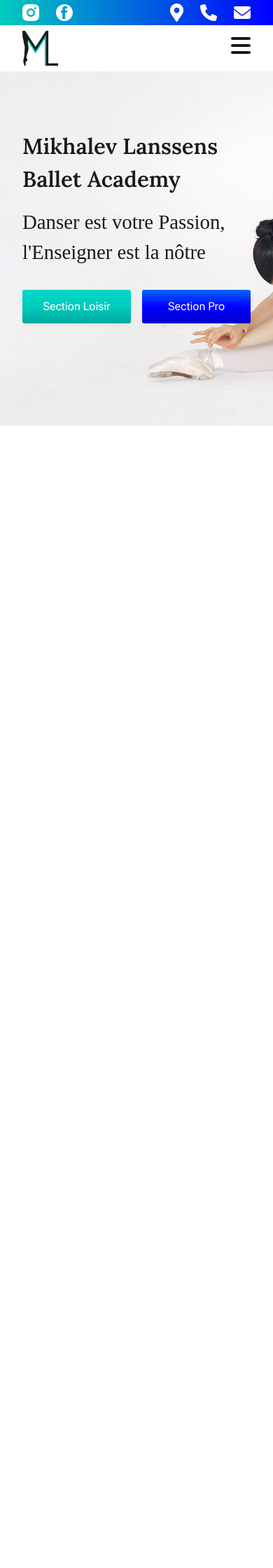
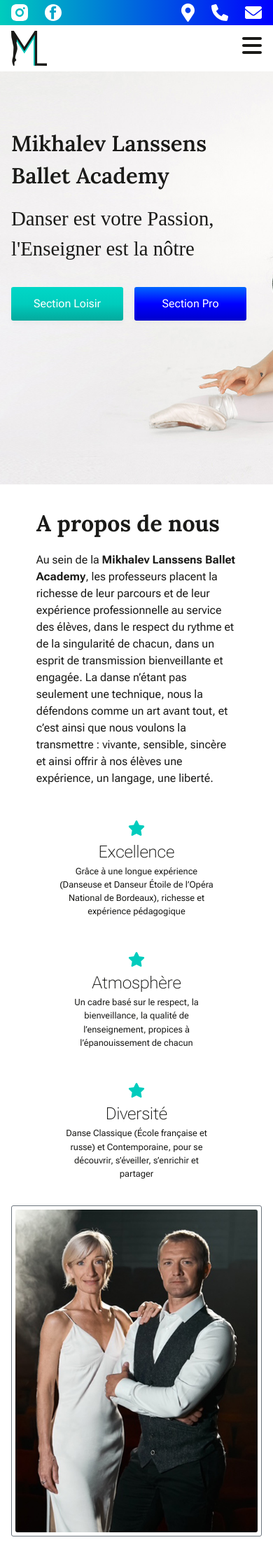
Before and after one commit to OlenaKolyada/mlba, a PHP site: page / in a window 390 px wide. Shown: the top 2240 px of the page at 70% size. Before the commit the page ends 608 px from the top, so only its background shows below. Run offline with PHP 8.4, Linux system fonts and the light colour scheme; some web fonts are replaced.

Commit message:
About and About Mobile are ready

```diff
--- a/css/global.css
+++ b/css/global.css
@@ -30,7 +30,7 @@ html, body {
 }
 
 html {
-    font-size: 18px;
+    font-size: 16px;
 }
 
 body {
@@ -104,20 +104,27 @@ ul, ol {
     padding: 0 2rem;
 }
 
-/* Tablet */
+/* Responsive */
 @media screen and (max-width: 1023px) {
-    html {
-        font-size: 16px;
+
+}
+
+@media screen and (max-width: 992px) {
+
+}
+
+
+@media screen and (max-width: 767px) {
+
+}
+
+
+@media screen and (max-width: 480px) {
+    .container {
+        padding: 0 1rem;
     }
 }
 
-/* Mobile Large */
-@media screen and (max-width: 757px) {
-
+@media screen and (max-width: 424px) {
 
 }
-
-/* Mobile Small */
-@media screen and (max-width: 480px) {
-
-}
--- a/css/layout.css
+++ b/css/layout.css
@@ -1,3 +1,19 @@
+/* Section START */
+section {
+    height: 70vh;
+}
+
+.section-padding {
+    padding: 4rem 0;
+}
+
+.section-row {
+    display: flex;
+    gap: min(4rem, 5vw);
+    justify-content: space-between;
+}
+/* Section END */
+
 /* Buttons */
 .btn {
     display: flex;
@@ -67,20 +83,114 @@
     justify-content: center;
     align-items: center;
 }
+/* Buttons END */
 
-/* Tablet */
+/* Frame START */
+.frame {
+    display: inline-block;
+    padding: 5px;
+    border: 1px solid var(--grey);
+    border-radius: 3px;
+    max-width: fit-content;
+}
+
+.frame img {
+    border-radius: 3px;
+    display: block;
+}
+/* Frame END */
+
+/* Photo START */
+.section-photo {
+    width: min(34vw, 450px);
+}
+/* Photo END */
+
+/* Three Items Row START */
+.three-items-wrap {
+    display: flex;
+    justify-content: center;
+    margin-top: 4vw;
+}
+
+.three-items-row {
+    display: flex;
+    flex-direction: row;
+    justify-content: space-between;
+    width: 100%;
+}
+
+.three-items-item {
+    font-size: 0.8rem;
+    text-align: center;
+    max-width: 28%;
+}
+
+.three-items-item .icon {
+    width: 24px;
+}
+
+.three-items-item h4 {
+    margin-bottom: 0;
+}
+/* Three Items Row END */
+
+/* Responsive */
 @media screen and (max-width: 1023px) {
     .btn {
         width: 10rem;
     }
+
+    section {
+        height: 54vh;
+    }
 }
 
-/* Mobile Large */
-@media screen and (max-width: 757px) {
+@media screen and (max-width: 992px) {
+    .section-row {
+        flex-direction: column;
+        align-items: center;
+    }
 
+    .section-photo {
+        width: 100%;
+    }
 }
 
-/* Mobile Small */
+@media screen and (max-width: 767px) {
+    section {
+        height: 70vh;
+    }
+
+    .section-padding {
+        padding: 3rem 0;
+    }
+
+    .three-items-row {
+        flex-direction: column;
+        align-items: center;
+        justify-content: center;
+    }
+
+    .three-items-item {
+        max-width: 50%;
+        margin-top: 2rem;
+    }
+}
+
 @media screen and (max-width: 480px) {
+    .section-padding {
+        padding: 2rem 0;
+    }
 
+    .three-items-item {
+        max-width: 70%;
+        margin-top: 2rem;
+    }
 }
+
+@media screen and (max-width: 424px) {
+    .three-items-item {
+        max-width: 80%;
+    }
+}
--- a/css/main.css
+++ b/css/main.css
@@ -1,15 +1,15 @@
 @import url('global.css');
 
-/* Hero */
+/* Hero START */
 section.hero {
-    height: clamp(60vh, calc(80vw * 0.5), 80vh);
     background-repeat: no-repeat;
     background-size: cover;
     background-position: center center;
 }
 
 .hero-content {
-    padding: 10vh 0 5vh 0;
+    padding: 5rem 0;
+    max-width: 100%;
 }
 
 .hero-title {
@@ -36,21 +36,73 @@ section.hero {
     display: flex;
     gap: 1rem;
 }
+/* Hero END */
 
-/* Tablet */
+/* About START */
+#about .section-right {
+    width: 80%;
+}
+/* About END */
+
+/* Ballet START */
+
+/* Ballet END */
+
+/* Section Loisir START */
+
+/* Section Loisir END */
+
+/* Section Pro START */
+
+/* Section Pro END */
+
+/* Stages START */
+
+/* Stages END */
+
+/* Gallery START */
+
+/* Gallery END */
+
+/* Contacts START */
+
+/* Contacts END */
+
+/* Contacts Form START */
+
+/* Contacts Form END */
+
+/* Responsive */
 @media screen and (max-width: 1023px) {
-    /* Hero */
+
+    #about .section-right {
+        width: 100%;
+    }
 }
 
-/* Mobile Large */
-@media screen and (max-width: 757px) {
-    /* Hero */
+@media screen and (max-width: 992px) {
+
+    #about .section-right {
+        width: 80%;
+        order: 1;
+    }
+
+    #about .section-left {
+        display: flex;
+        order: 2;
+        justify-content: center;
+    }
+}
+
+
+@media screen and (max-width: 767px) {
 
 }
 
-/* Mobile Small */
 @media screen and (max-width: 480px) {
-    /* Hero */
-
 
 }
+
+@media screen and (max-width: 424px) {
+
+}
--- a/index.html
+++ b/index.html
@@ -174,9 +174,11 @@
 	</div>
 <!--		Header Mobile END-->
 </header>
+
 <main class="main">
+
 <!--Hero START-->
-	<section class="hero" style="background-image: url('images/bg.jpg')">
+	<section class="hero" style="background-image: url('images/bg.jpg')" id="hero">
 		<div class="container">
 			<div class="hero-content">
 				<div class="hero-title">
@@ -193,7 +195,178 @@
 		</div>
 	</section>
 <!--Hero END-->
+
+<!--	About START-->
+	<section class="section-wrap section-padding" id="about">
+		<div class="container">
+			<div class="section-row">
+				<div class="section-left">
+					<div class="frame">
+						<img class="section-photo" src="images/main/about.jpeg"
+							 alt="A propos de Mikhalev Lanssens Ballet Academy"
+							 title="A propos de Mikhalev Lanssens Ballet Academy" />
+					</div>
+				</div>
+				<div class="section-right">
+					<h2>A propos de nous</h2>
+					<div class="section-text">
+						<p>Au sein de la <strong>Mikhalev Lanssens Ballet Academy</strong>, les professeurs placent la richesse de
+							leur parcours et de leur expérience professionnelle au service des élèves, dans le respect du
+							rythme et de la singularité de chacun, dans un esprit de transmission bienveillante et
+							engagée. La danse n’étant pas seulement une technique, nous la défendons comme un art
+							avant tout, et c’est ainsi que nous voulons la transmettre&nbsp;: vivante, sensible, sincère et ainsi
+							offrir à nos élèves une expérience, un langage, une liberté.</p>
+					</div>
+					<div class="three-items-wrap">
+						<div class="three-items-row">
+							<div class="three-items-item">
+								<img class="icon" src="icons/star.svg" alt="">
+								<h4>Excellence</h4>
+								<p class="three-item-text">Grâce à une longue expérience (Danseuse et Danseur Étoile de l’Opéra National de
+									Bordeaux), richesse et expérience pédagogique</p>
+							</div>
+							<div class="three-items-item">
+								<img class="icon" src="icons/star.svg" alt="">
+								<h4>Atmosphère</h4>
+								<p class="three-items-text">Un cadre basé sur le respect, la bienveillance, la qualité de l’enseignement,
+									propices à l’épanouissement de chacun</p>
+							</div>
+							<div class="three-items-item">
+								<img class="icon" src="icons/star.svg" alt="">
+								<h4>Diversité</h4>
+								<p class="three-item-text">Danse Classique (École française et russe) et Contemporaine, pour se découvrir,
+									s’éveiller, s’enrichir et partager</p>
+							</div>
+						</div>
+					</div>
+				</div>
+			</div>
+		</div>
+	</section>
+<!--	About END-->
+
+<!--	About START-->
+	<section class="section-wrap">
+		<div class="container">
+			<div class="section-row">
+				<div class="section-right">
+
+				</div>
+				<div class="section-left">
+
+				</div>
+			</div>
+		</div>
+	</section>
+<!--	About END-->
+
+<!--	Ballet START-->
+	<section class="section-wrap">
+		<div class="container">
+			<div class="section-row">
+				<div class="section-right">
+
+				</div>
+				<div class="section-left">
+
+				</div>
+			</div>
+		</div>
+	</section>
+<!--	Ballet END-->
+
+<!--	Section Loisir START-->
+	<section class="section-wrap">
+		<div class="container">
+			<div class="section-row">
+				<div class="section-right">
+
+				</div>
+				<div class="section-left">
+
+				</div>
+			</div>
+		</div>
+	</section>
+<!--	Section Loisir END-->
+
+<!--	Section Pro START-->
+	<section class="section-wrap">
+		<div class="container">
+			<div class="section-row">
+				<div class="section-right">
+
+				</div>
+				<div class="section-left">
+
+				</div>
+			</div>
+		</div>
+	</section>
+<!--	Section Pro END-->
+
+<!--	Stages START-->
+	<section class="section-wrap">
+		<div class="container">
+			<div class="section-row">
+				<div class="section-right">
+
+				</div>
+				<div class="section-left">
+
+				</div>
+			</div>
+		</div>
+	</section>
+<!--	Stages END-->
+
+<!--	Gallery START-->
+	<section class="section-wrap">
+		<div class="container">
+			<div class="section-row">
+				<div class="section-right">
+
+				</div>
+				<div class="section-left">
+
+				</div>
+			</div>
+		</div>
+	</section>
+<!--	Gallery END-->
+
+<!--	Contacts START-->
+	<section class="section-wrap">
+		<div class="container">
+			<div class="section-row">
+				<div class="section-right">
+
+				</div>
+				<div class="section-left">
+
+				</div>
+			</div>
+		</div>
+	</section>
+<!--	Contacts END-->
+
+<!--	Contacts Form START-->
+<section class="section-wrap">
+	<div class="container">
+		<div class="section-row">
+			<div class="section-right">
+
+			</div>
+			<div class="section-left">
+
+			</div>
+		</div>
+	</div>
+</section>
+<!--	Contacts Form END-->
+
 </main>
+
 <script src="https://code.jquery.com/jquery-3.7.1.min.js"></script>
 <!--<script src="js/swiper-bundle.min.js"></script>-->
 <script src="js/magnific-popup.min.js"></script>
```
Also changed, not shown: css/footer.css (+10 -5 lines), css/header.css (+1 -10 lines), css/page.css (+10 -5 lines), template.html (added, +12 -0 lines). Lines whose indentation alone changed are shown as unchanged.
